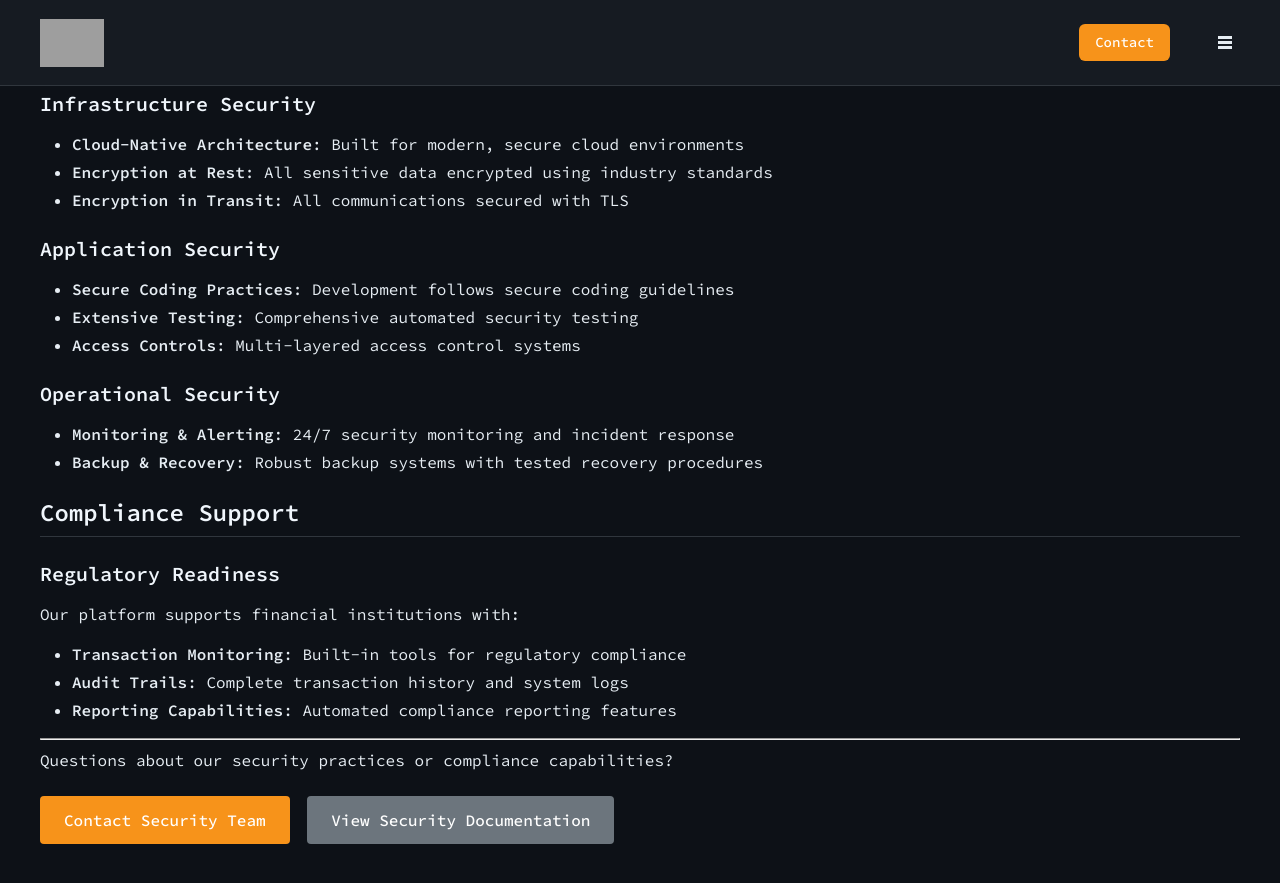
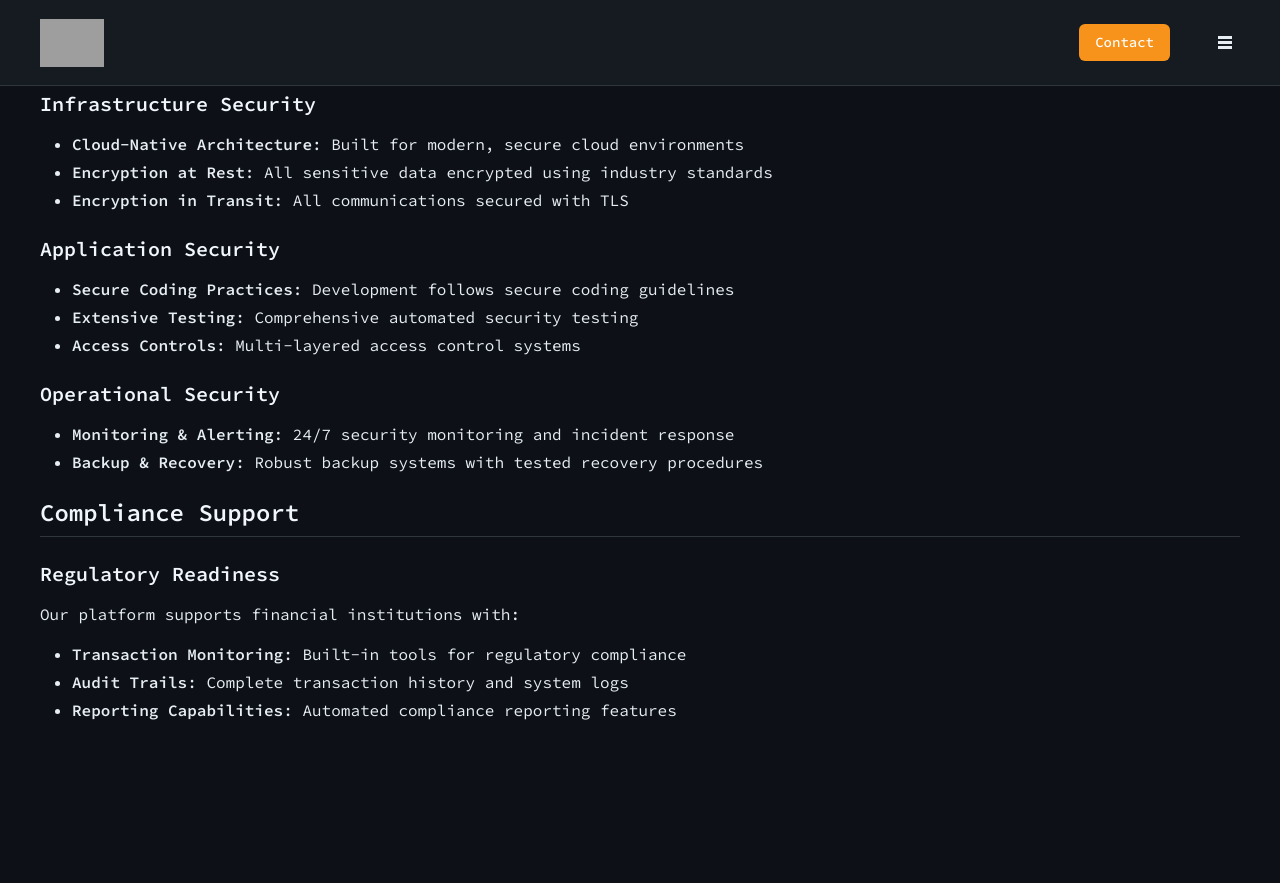
Before and after one commit to dylanwilson21/markdownsite, a Jekyll site: the page built from security.md, in a window 1280 px wide and 900 px high, scrolled down 944 px. Shown: the top 883 px of the window. Built offline with Jekyll 4.4.1, drawn with Linux system fonts in a browser that asks for light colours; after the commit the page ends 1714 px from its top, so only the background shows below that; grey boxes are pictures that could not be loaded.

Commit message:
remove obsolete redirects from sec page

```diff
--- a/security.md
+++ b/security.md
@@ -55,10 +55,3 @@ Our platform supports financial institutions with:
 - **Transaction Monitoring**: Built-in tools for regulatory compliance
 - **Audit Trails**: Complete transaction history and system logs
 - **Reporting Capabilities**: Automated compliance reporting features
-
----
-
-Questions about our security practices or compliance capabilities?
-
-[Contact Security Team](mailto:biz@galoy.io?subject=Security%20Inquiry){: .btn}
-[View Security Documentation](https://dev.galoy.io/security){: .btn .btn-secondary}
```
